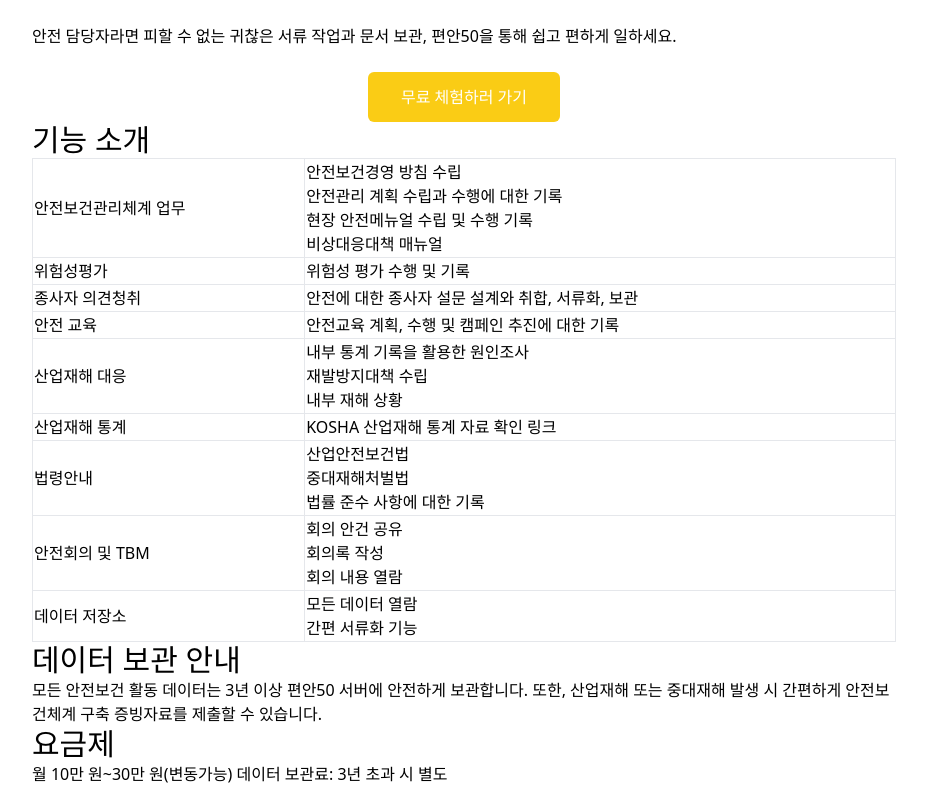
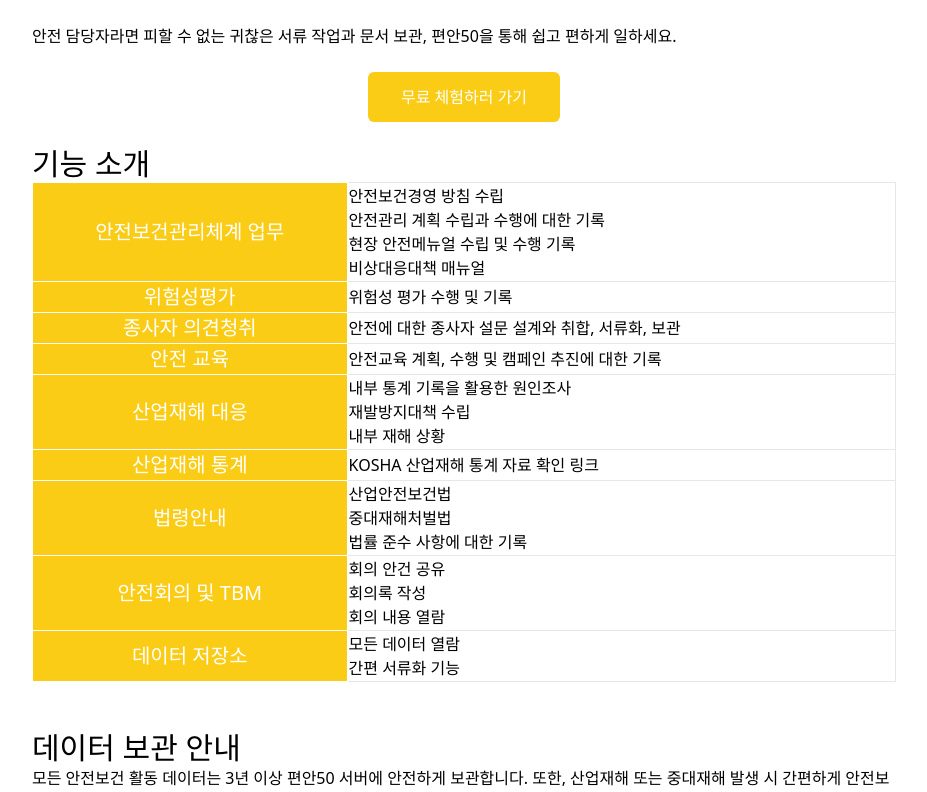
Before and after one commit to minseokk/easy50_lp, a Next.js app: page / in a window 1280 px wide. Shown: the part 780-1572 px from the top of the page, without its empty margins (176-1103 px from the left). Built offline with nearby package versions, Linux system fonts and the light colour scheme; no server answers.

Commit message:
page 1 styling

```diff
--- a/src/pages/index.tsx
+++ b/src/pages/index.tsx
@@ -39,7 +39,7 @@
             통해 쉽고 편하게 일하세요.
           </p>
         </div>
-        <div className="flex w-full justify-center">
+        <div className="mb-6 flex w-full justify-center">
           <Link href={"/application"}>
             <button
               type="button"
@@ -49,12 +49,14 @@
             </button>
           </Link>
         </div>
-        <div className="w-full">
+        <div className="mb-12 w-full">
           <h2 className="text-3xl">기능 소개</h2>
           <table className="m-auto w-full table-auto border-collapse">
             <tbody>
               <tr>
-                <td className="border">안전보건관리체계 업무</td>
+                <td className="border border-white bg-yellow-400 text-center text-xl text-white">
+                  안전보건관리체계 업무
+                </td>
                 <td className="border">
                   <ul>
                     <li>안전보건경영 방침 수립</li>
@@ -65,7 +67,9 @@
                 </td>
               </tr>
               <tr>
-                <td className="border">위험성평가</td>
+                <td className="border border-white bg-yellow-400 text-center text-xl text-white">
+                  위험성평가
+                </td>
                 <td className="border">
                   <ul>
                     <li>위험성 평가 수행 및 기록</li>
@@ -73,7 +77,9 @@
                 </td>
               </tr>
               <tr>
-                <td className="border">종사자 의견청취</td>
+                <td className="border border-white bg-yellow-400 text-center text-xl text-white">
+                  종사자 의견청취
+                </td>
                 <td className="border">
                   <ul>
                     <li>안전에 대한 종사자 설문 설계와 취합, 서류화, 보관</li>
@@ -81,7 +87,9 @@
                 </td>
               </tr>
               <tr>
-                <td className="border">안전 교육</td>
+                <td className="border border-white bg-yellow-400 text-center text-xl text-white">
+                  안전 교육
+                </td>
                 <td className="border">
                   <ul>
                     <li>안전교육 계획, 수행 및 캠페인 추진에 대한 기록</li>
@@ -89,7 +97,9 @@
                 </td>
               </tr>
               <tr>
-                <td className="border">산업재해 대응</td>
+                <td className="border border-white bg-yellow-400 text-center text-xl text-white">
+                  산업재해 대응
+                </td>
                 <td className="border">
                   <ul>
                     <li>내부 통계 기록을 활용한 원인조사</li>
@@ -99,7 +109,9 @@
                 </td>
               </tr>
               <tr>
-                <td className="border">산업재해 통계</td>
+                <td className="border border-white bg-yellow-400 text-center text-xl text-white">
+                  산업재해 통계
+                </td>
                 <td className="border">
                   <ul>
                     <li>KOSHA 산업재해 통계 자료 확인 링크</li>
@@ -107,7 +119,9 @@
                 </td>
               </tr>
               <tr>
-                <td className="border">법령안내</td>
+                <td className="border border-white bg-yellow-400 text-center text-xl text-white">
+                  법령안내
+                </td>
                 <td className="border">
                   <ul>
                     <li>산업안전보건법</li>
@@ -117,7 +131,9 @@
                 </td>
               </tr>
               <tr>
-                <td className="border">안전회의 및 TBM</td>
+                <td className="border border-white bg-yellow-400 text-center text-xl text-white">
+                  안전회의 및 TBM
+                </td>
                 <td className="border">
                   <ul>
                     <li>회의 안건 공유</li>
@@ -127,7 +143,9 @@
                 </td>
               </tr>
               <tr>
-                <td className="border">데이터 저장소</td>
+                <td className="border border-white bg-yellow-400 text-center text-xl text-white">
+                  데이터 저장소
+                </td>
                 <td className="border">
                   <ul>
                     <li>모든 데이터 열람</li>
@@ -138,7 +156,7 @@
             </tbody>
           </table>
         </div>
-        <div>
+        <div className="mb-12 w-full">
           <h2 className="text-3xl">데이터 보관 안내</h2>
           <p>
             모든 안전보건 활동 데이터는 3년 이상 편안50 서버에 안전하게
@@ -146,7 +164,7 @@
             안전보건체계 구축 증빙자료를 제출할 수 있습니다.
           </p>
         </div>
-        <div>
+        <div className="mb-12 w-full">
           <h2 className="text-3xl">요금제</h2>
           <p>월 10만 원~30만 원(변동가능) 데이터 보관료: 3년 초과 시 별도</p>
         </div>
```
